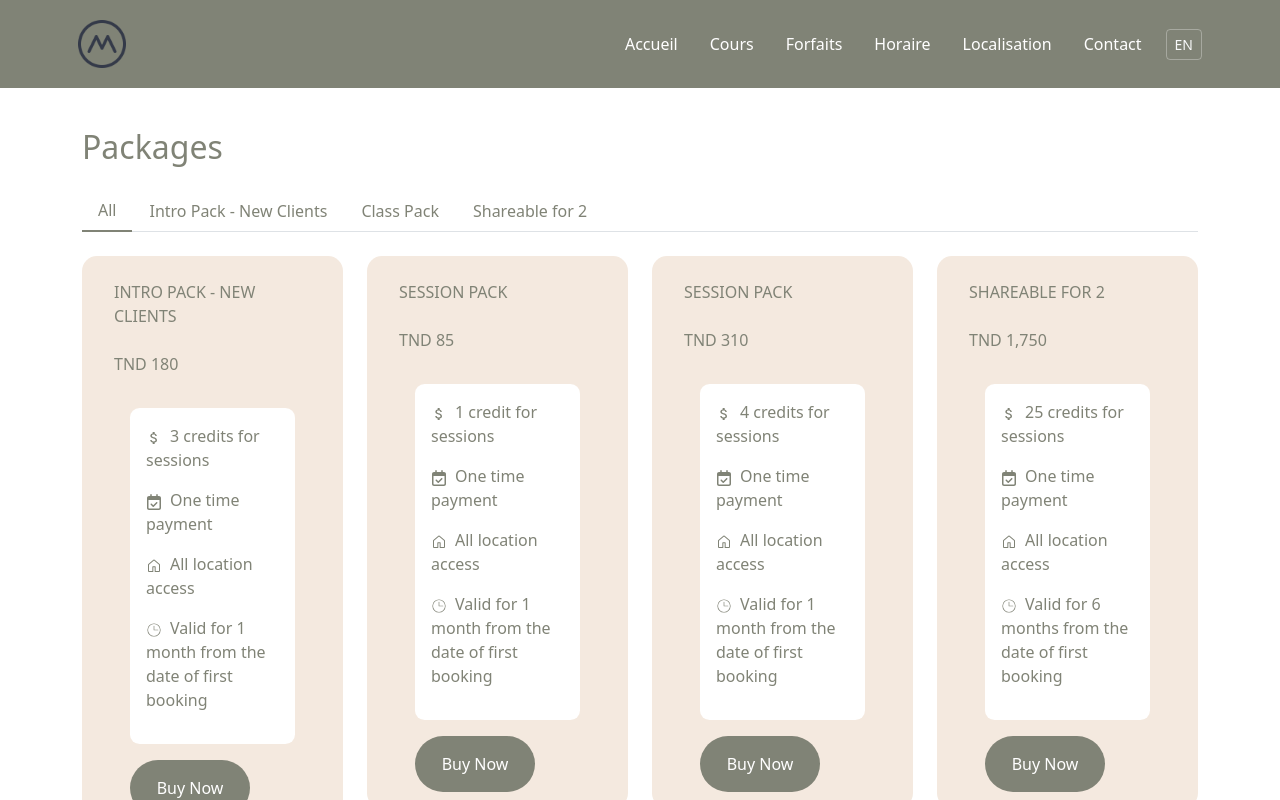
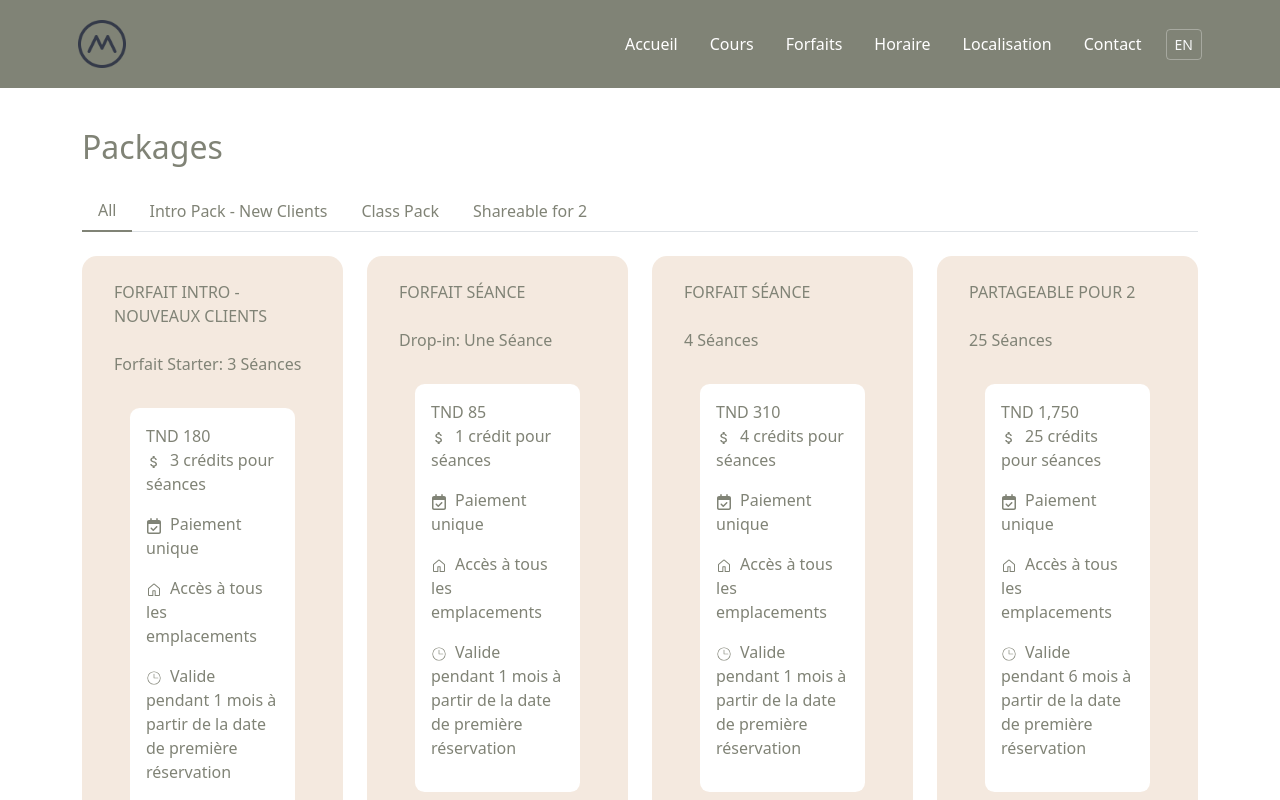
Before and after one commit to Yassine-Frigui/TheraPilates, a React (Vite) app: page /packages in a window 1280 px wide. Shown: the top 800 px of the page. Built offline with nearby package versions, Linux system fonts and the light colour scheme.

Commit message:
Translate packages content to French and update code to use translations

```diff
--- a/src/PackageData.jsx
+++ b/src/PackageData.jsx
@@ -1,48 +1,54 @@
-const packageData = [
+import { useTranslation } from "react-i18next";
+
+const usePackageData = () => {
+  const { t } = useTranslation();
+
+  return [
     {
       category: "intro",
-    categoryTitle: "INTRO PACK - NEW CLIENTS",
-    packageTitle: "Starter Pack: 3 Sessions",
-    packagePrice: "TND 180",
-    paymentSched: "One time payment",
-    credits: "3 credits for sessions",
-    access: "All location access",
-    validity: "Valid for 1 month from the date of first booking",
+      categoryTitle: t("packages.packages.intro.categoryTitle"),
+      packageTitle: t("packages.packages.intro.packageTitle"),
+      packagePrice: t("packages.packages.intro.packagePrice"),
+      paymentSched: t("packages.packages.intro.paymentSched"),
+      credits: t("packages.packages.intro.credits"),
+      access: t("packages.packages.intro.access"),
+      validity: t("packages.packages.intro.validity"),
       paymentLink: "/checkout-intro",
     },
     {
       category: "class",
-    categoryTitle: "SESSION PACK",
-    packageTitle: "Drop-in: One Session",
-    packagePrice: "TND 85",
-    paymentSched: "One time payment",
-    credits: "1 credit for sessions",
-    access: "All location access",
-    validity: "Valid for 1 month from the date of first booking",
+      categoryTitle: t("packages.packages.dropIn.categoryTitle"),
+      packageTitle: t("packages.packages.dropIn.packageTitle"),
+      packagePrice: t("packages.packages.dropIn.packagePrice"),
+      paymentSched: t("packages.packages.dropIn.paymentSched"),
+      credits: t("packages.packages.dropIn.credits"),
+      access: t("packages.packages.dropIn.access"),
+      validity: t("packages.packages.dropIn.validity"),
       paymentLink: "/checkout-dropin",
     },
     {
       category: "class",
-    categoryTitle: "SESSION PACK",
-    packageTitle: "4 Sessions",
-    packagePrice: "TND 310",
-    paymentSched: "One time payment",
-    credits: "4 credits for sessions",
-    access: "All location access",
-    validity: "Valid for 1 month from the date of first booking",
+      categoryTitle: t("packages.packages.fourClasses.categoryTitle"),
+      packageTitle: t("packages.packages.fourClasses.packageTitle"),
+      packagePrice: t("packages.packages.fourClasses.packagePrice"),
+      paymentSched: t("packages.packages.fourClasses.paymentSched"),
+      credits: t("packages.packages.fourClasses.credits"),
+      access: t("packages.packages.fourClasses.access"),
+      validity: t("packages.packages.fourClasses.validity"),
       paymentLink: "/checkout-fourclasses",
     },
     {
       category: "share",
-    categoryTitle: "SHAREABLE FOR 2",
-    packageTitle: "25 Sessions",
-    packagePrice: "TND 1,750",
-    paymentSched: "One time payment",
-    credits: "25 credits for sessions",
-    access: "All location access",
-    validity: "Valid for 6 months from the date of first booking",
+      categoryTitle: t("packages.packages.twentyFiveClasses.categoryTitle"),
+      packageTitle: t("packages.packages.twentyFiveClasses.packageTitle"),
+      packagePrice: t("packages.packages.twentyFiveClasses.packagePrice"),
+      paymentSched: t("packages.packages.twentyFiveClasses.paymentSched"),
+      credits: t("packages.packages.twentyFiveClasses.credits"),
+      access: t("packages.packages.twentyFiveClasses.access"),
+      validity: t("packages.packages.twentyFiveClasses.validity"),
       paymentLink: "/checkout-25classes",
     },
   ];
+};
 
-export default packageData;
+export default usePackageData;
--- a/src/components/HomeFooter.jsx
+++ b/src/components/HomeFooter.jsx
@@ -62,7 +62,7 @@ export default function HomeFooter() {
           <hr className="border-top border-3 border-dark"></hr>
           <div className="d-flex justify-content-between">
             <span className="p-2 mb-2">Copyright &copy; 2024 MOVE Pilates</span>
-            <span className="p-2 mb-2">Malaysia (GMT +08:00)</span>
+            <span className="p-2 mb-2">@sstherapilates</span>
           </div>
         </div>
       </Row>
--- a/src/pages/PackagesPage.jsx
+++ b/src/pages/PackagesPage.jsx
@@ -1,10 +1,11 @@
 import { useState } from "react";
 import { Container, Row, Col, Tabs, Tab } from "react-bootstrap";
 import PackagesCard from "../components/PackagesCard";
-import packageData from "../PackageData";
+import usePackageData from "../PackageData";
 
 export default function PackagesPage() {
   const [activeTab, setActiveTab] = useState("all");
+  const packageData = usePackageData();
 
   const handleTabSelect = (tab) => {
     setActiveTab(tab);
@@ -36,7 +37,8 @@ export default function PackagesPage() {
                 <Col key={index} sm={6} md={3} lg={3} className="mt-4">
                   <PackagesCard
                     categoryTitle={item.categoryTitle}
-                    packageTitle={item.packagePrice}
+                    packageTitle={item.packageTitle}
+                    packagePrice={item.packagePrice}
                     paymentLink={item.paymentLink}
                     paymentSched={item.paymentSched}
                     credits={item.credits}
--- a/src/translations/fr.json
+++ b/src/translations/fr.json
@@ -55,28 +55,40 @@
     "subtitle": "Choisissez le forfait qui convient le mieux à vos besoins",
     "packages": {
       "intro": {
-        "title": "Séance d'Introduction",
-        "price": "TND 35",
-        "sessions": "1 séance",
-        "description": "Découvrez nos méthodes avec une séance d'introduction personnalisée."
+        "categoryTitle": "FORFAIT INTRO - NOUVEAUX CLIENTS",
+        "packageTitle": "Forfait Starter: 3 Séances",
+        "packagePrice": "TND 180",
+        "paymentSched": "Paiement unique",
+        "credits": "3 crédits pour séances",
+        "access": "Accès à tous les emplacements",
+        "validity": "Valide pendant 1 mois à partir de la date de première réservation"
+      },
+      "dropIn": {
+        "categoryTitle": "FORFAIT SÉANCE",
+        "packageTitle": "Drop-in: Une Séance",
+        "packagePrice": "TND 85",
+        "paymentSched": "Paiement unique",
+        "credits": "1 crédit pour séances",
+        "access": "Accès à tous les emplacements",
+        "validity": "Valide pendant 1 mois à partir de la date de première réservation"
       },
       "fourClasses": {
-        "title": "4 Classes",
-        "price": "TND 120",
-        "sessions": "4 séances",
-        "description": "Idéal pour commencer votre programme de rééducation."
+        "categoryTitle": "FORFAIT SÉANCE",
+        "packageTitle": "4 Séances",
+        "packagePrice": "TND 310",
+        "paymentSched": "Paiement unique",
+        "credits": "4 crédits pour séances",
+        "access": "Accès à tous les emplacements",
+        "validity": "Valide pendant 1 mois à partir de la date de première réservation"
       },
       "twentyFiveClasses": {
-        "title": "25 Classes",
-        "price": "TND 650",
-        "sessions": "25 séances",
-        "description": "Forfait complet pour un suivi thérapeutique régulier."
-      },
-      "dropIn": {
-        "title": "Drop-in",
-        "price": "TND 35",
-        "sessions": "Séance individuelle",
-        "description": "Paiement à la séance pour une flexibilité maximale."
+        "categoryTitle": "PARTAGEABLE POUR 2",
+        "packageTitle": "25 Séances",
+        "packagePrice": "TND 1,750",
+        "paymentSched": "Paiement unique",
+        "credits": "25 crédits pour séances",
+        "access": "Accès à tous les emplacements",
+        "validity": "Valide pendant 6 mois à partir de la date de première réservation"
       }
     },
     "checkout": "Commander"
```
Lines whose indentation alone changed are shown as unchanged.
